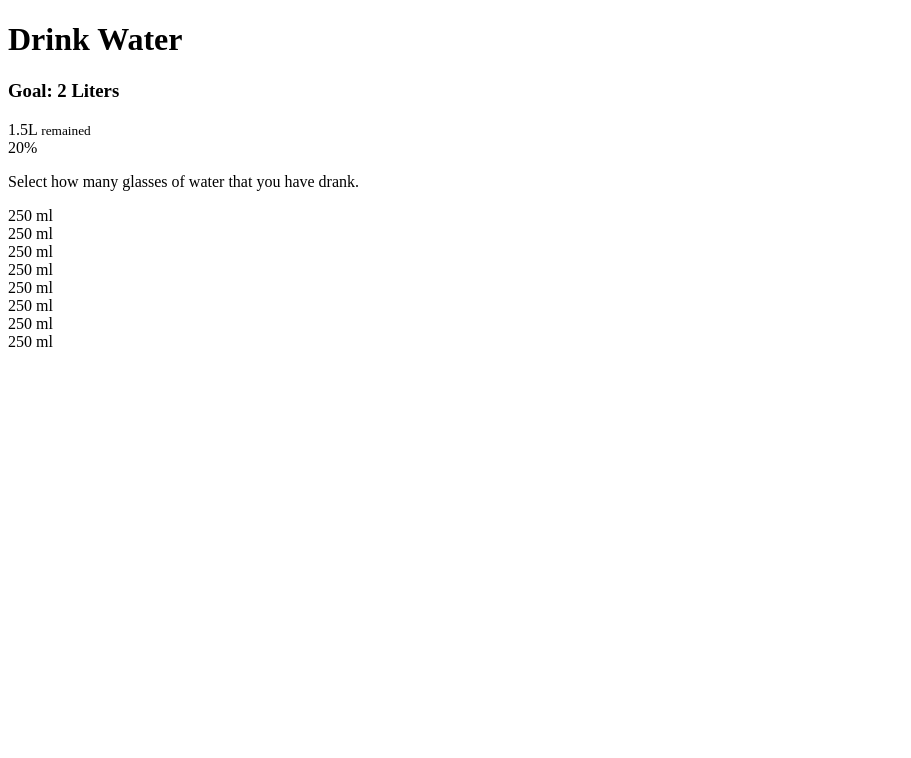
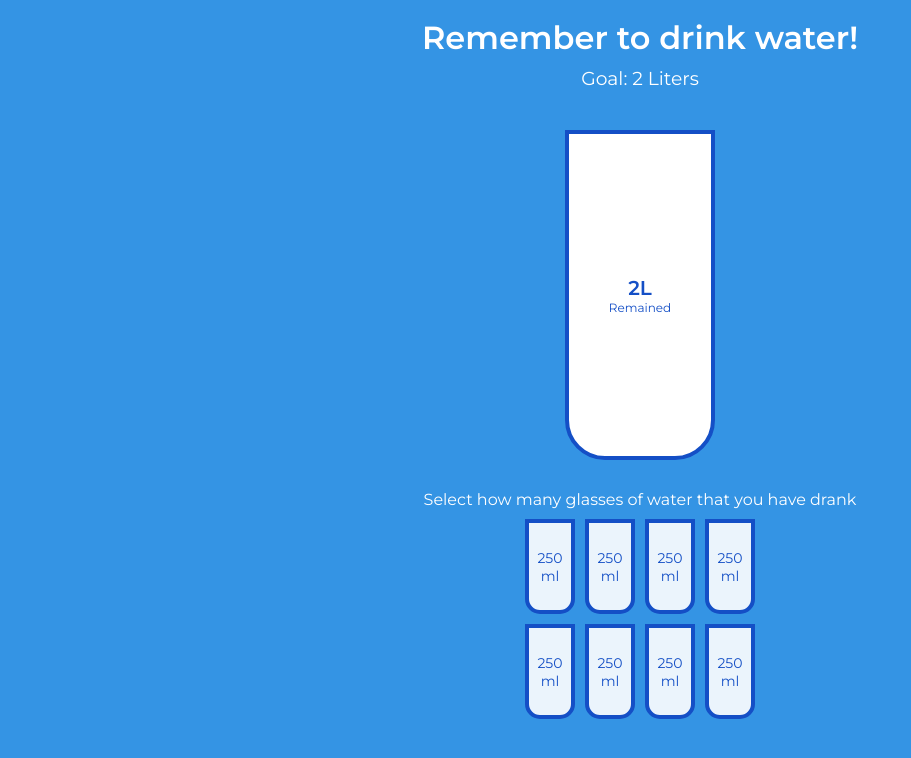
Before and after one commit to a-donati/water-app, a plain HTML site: page index.html in a window 1280 px wide. Shown: the whole page, without its empty margins (0-911 px from the left). Drawn offline with Linux system fonts and the light colour scheme.

Commit message:
Added css and javascript

```diff
--- a/index.html
+++ b/index.html
@@ -1,31 +1,29 @@
 <!DOCTYPE html>
 <html lang="en">
   <head>
-    <meta charset="UTF-8">
-    <meta http-equiv="X-UA-Compatible" content="IE=edge">
-    <meta name="viewport" content="width=device-width, initial-scale=1.0">
-    <link rel="stylesheet" href="style.css">
-    <title>Drink Water App</title>
+    <meta charset="UTF-8" />
+    <meta name="viewport" content="width=device-width, initial-scale=1.0" />
+    <link rel="stylesheet" href="style.css" />
+    <title>Drink Water</title>
   </head>
   <body>
-    <h1>Drink Water</h1>
+    <h1>Remember to drink water!</h1>
     <h3>Goal: 2 Liters</h3>
 
-<!-- Shape of the cup -->
+    <!-- Cup "container" -->
     <div class="cup">
-        <!-- Amount that is remaining for your goal -->
-        <div class="remained" id="remained"></div>
-        <span id="liters">1.5L</span>
-        <small>remained</small>
-        <!-- Percentage that has been drank -->
-        <div class="percentage" id="percentage">
-            20%
+        <!-- Amount of water remaining -->
+      <div class="remained" id="remained">
+        <span id="liters"></span>
+        <small>Remained</small>
       </div>
+      <!-- Percentage of water that has been consumed -->
+      <div class="percentage" id="percentage"></div>
     </div>
 
-    <p class="text">Select how many glasses of water that you have drank. </p>
+    <p class="text">Select how many glasses of water that you have drank</p>
+
     <div class="cups">
-        <div class="cup cup-small" >250 ml</div>
       <div class="cup cup-small">250 ml</div>
       <div class="cup cup-small">250 ml</div>
       <div class="cup cup-small">250 ml</div>
@@ -33,11 +31,9 @@
       <div class="cup cup-small">250 ml</div>
       <div class="cup cup-small">250 ml</div>
       <div class="cup cup-small">250 ml</div>
+      <div class="cup cup-small">250 ml</div>
+    </div>
 
-
-
-
-    </div>
     <script src="script.js"></script>
   </body>
 </html>
--- a/script.js
+++ b/script.js
@@ -0,0 +1,53 @@
+// Targeting all the divs with class 'cup-small'
+const smallCups = document.querySelectorAll('.cup-small')
+const liters = document.getElementById('liters')
+const percentage = document.getElementById('percentage')
+const remained = document.getElementById('remained')
+
+updateBigCup()
+
+// When clicked, will index which cup has been clicked on
+smallCups.forEach((cup, idx) => {
+    cup.addEventListener('click', () => highlightCups(idx))
+})
+
+// Toggle clicked cups, allows you to not have to click each individual cup for multiple input. Also allows you to remove cups.
+
+function highlightCups(idx) {
+    if (idx===7 && smallCups[idx].classList.contains("full")) idx--;
+    else if(smallCups[idx].classList.contains('full') && !smallCups[idx].nextElementSibling.classList.contains('full')) {
+        idx--
+    }
+
+    smallCups.forEach((cup, idx2) => {
+        if(idx2 <= idx) {
+            cup.classList.add('full')
+        } else {
+            cup.classList.remove('full')
+        }
+    })
+
+    updateBigCup()
+}
+
+function updateBigCup() {
+    const fullCups = document.querySelectorAll('.cup-small.full').length
+    const totalCups = smallCups.length
+// Percentage is hidden when 0 cups have been selected
+    if(fullCups === 0) {
+        percentage.style.visibility = 'hidden'
+        percentage.style.height = 0
+    } else {
+        percentage.style.visibility = 'visible'
+        percentage.style.height = `${fullCups / totalCups * 330}px`
+        percentage.innerText = `${fullCups / totalCups * 100}%`
+    }
+
+    if(fullCups === totalCups) {
+        remained.style.visibility = 'hidden'
+        remained.style.height = 0
+    } else {
+        remained.style.visibility = 'visible'
+        liters.innerText = `${2 - (250 * fullCups / 1000)}L`
+    }
+}
--- a/style.css
+++ b/style.css
@@ -0,0 +1,108 @@
+@import url('https://fonts.googleapis.com/css?family=Montserrat:400,600&display=swap');
+
+:root {
+  --border-color: #144fc6;
+  --fill-color: #6ab3f8;
+}
+
+* {
+  box-sizing: border-box;
+}
+
+body {
+  background-color: #3494e4;
+  color: #fff;
+  font-family: 'Montserrat', sans-serif;
+  display: flex;
+  flex-direction: column;
+  align-items: center;
+  margin-bottom: 40px;
+}
+
+h1 {
+  margin: 10px 0 0;
+}
+
+h3 {
+  font-weight: 400;
+  margin: 10px 0;
+}
+
+/* Cup styling for big and smaller cup sizes */
+.cup {
+  background-color: #fff;
+  border: 4px solid var(--border-color);
+  color: var(--border-color);
+  border-radius: 0 0 40px 40px;
+  height: 330px;
+  width: 150px;
+  margin: 30px 0;
+  display: flex;
+  flex-direction: column;
+  overflow: hidden;
+}
+
+/* Small cup styling */
+.cup.cup-small {
+  height: 95px;
+  width: 50px;
+  border-radius: 0 0 15px 15px;
+  background-color: rgba(255, 255, 255, 0.9);
+  cursor: pointer;
+  font-size: 14px;
+  align-items: center;
+  justify-content: center;
+  text-align: center;
+  margin: 5px;
+  transition: 0.3s ease;
+}
+
+/* Styling for when cup is clicked */
+.cup.cup-small.full {
+  background-color: var(--fill-color);
+  color: #fff;
+}
+
+.cups {
+  display: flex;
+  flex-wrap: wrap;
+  align-items: center;
+  justify-content: center;
+  width: 280px;
+}
+
+.remained {
+  display: flex;
+  flex-direction: column;
+  align-items: center;
+  justify-content: center;
+  text-align: center;
+  flex: 1;
+  transition: 0.3s ease;
+}
+
+.remained span {
+  font-size: 20px;
+  font-weight: bold;
+}
+
+.remained small {
+  font-size: 12px;
+}
+
+/* Percentage styling */
+.percentage {
+  background-color: var(--fill-color);
+  display: flex;
+  align-items: center;
+  justify-content: center;
+  font-weight: bold;
+  font-size: 30px;
+  height: 0;
+  transition: 0.3s ease;
+}
+
+.text {
+  text-align: center;
+  margin: 0 0 5px;
+}
```
Lines whose indentation alone changed are shown as unchanged.
